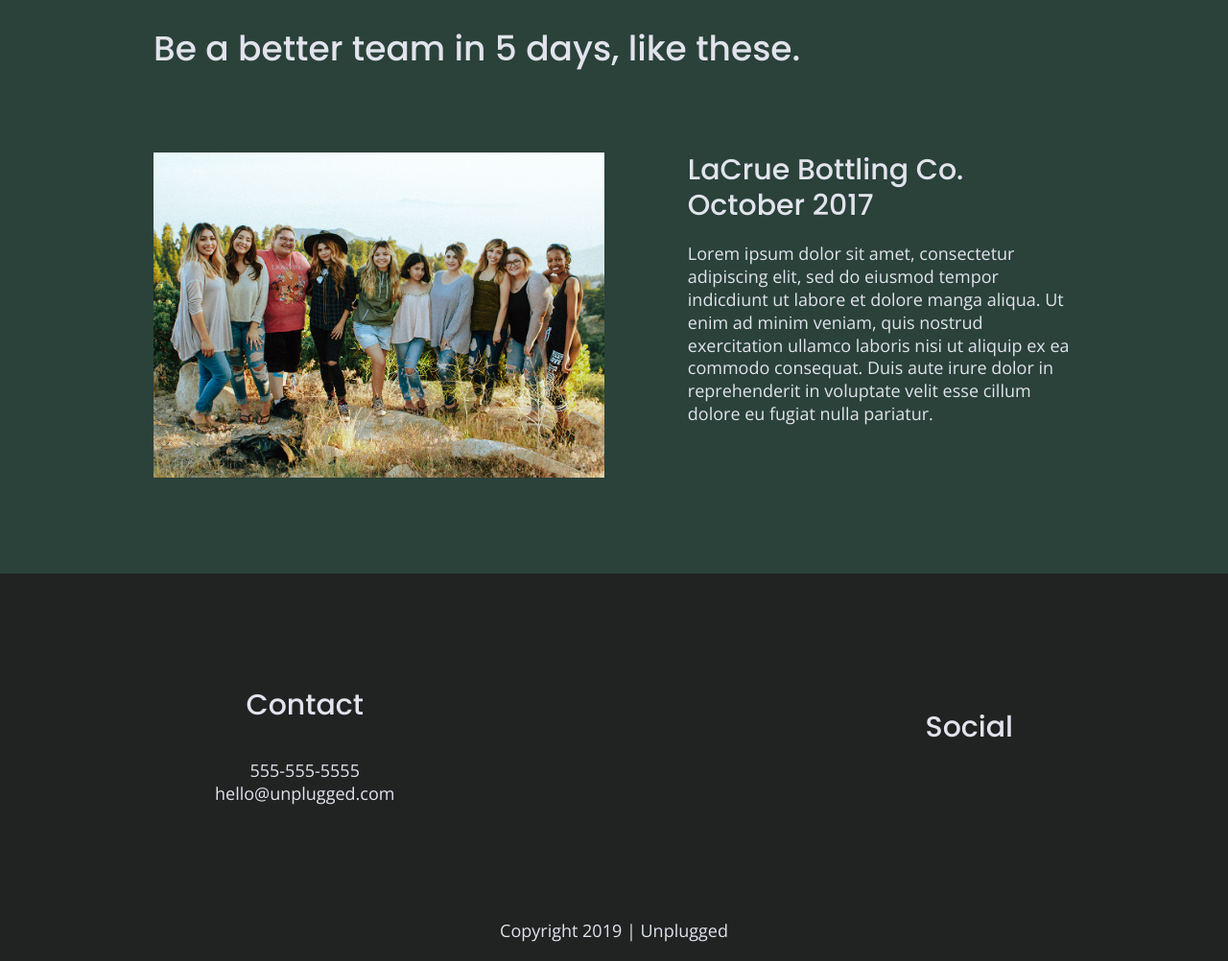
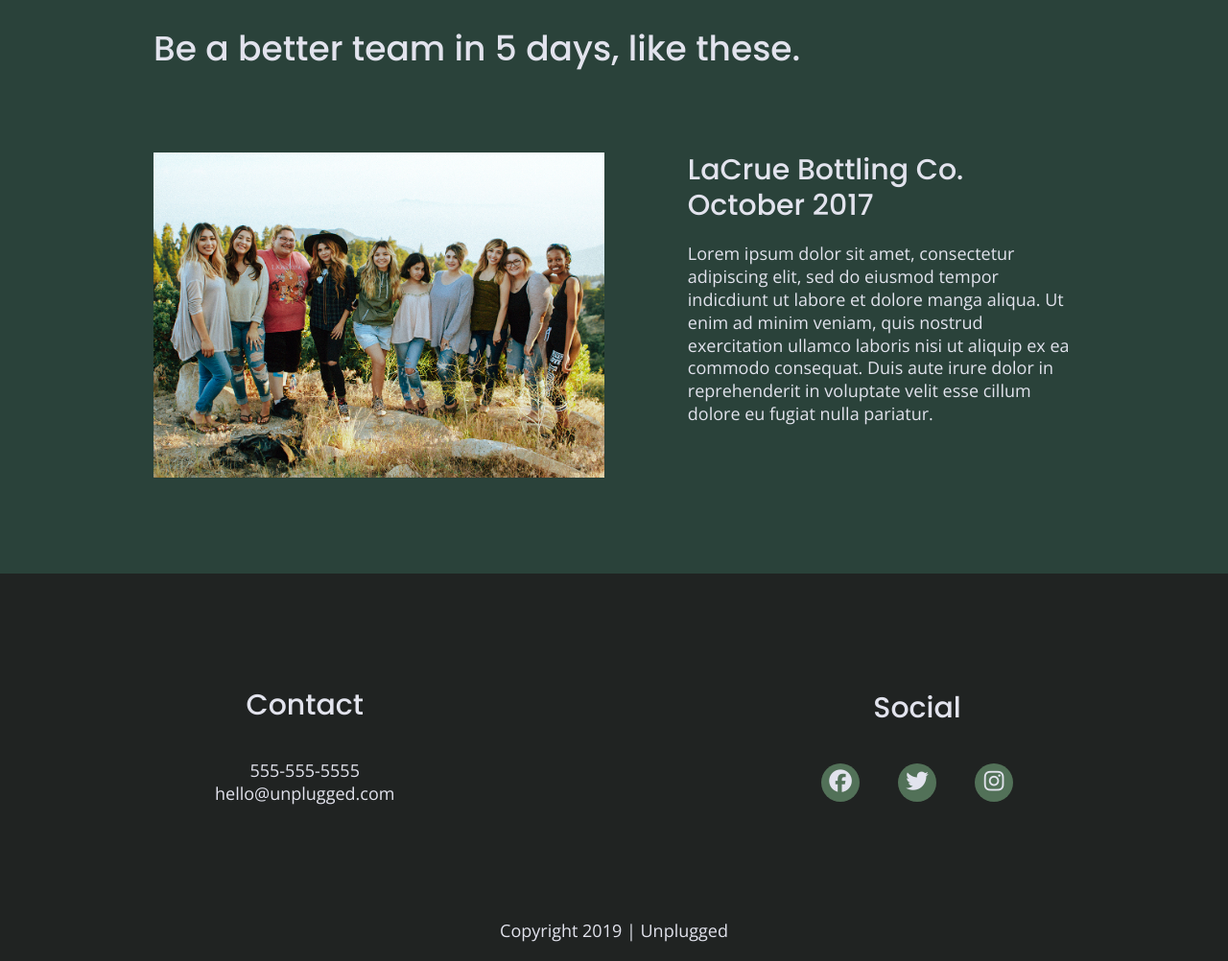
Before and after one commit to thomas-hurrie/unplugged-retreat, a website built with Parcel: page index.html in a window 1280 px wide. Shown: the part 1859-2861 px from the top of the page at 96% size. Built offline with nearby package versions, Linux system fonts and the light colour scheme.

Commit message:
Added social icons

```diff
--- a/css/main.css
+++ b/css/main.css
@@ -230,9 +230,17 @@ footer .social-icons {
 }
 
 footer .social-icons p {
+  background-color: #527158;
+  border-radius: 50%;
+  width: 40px;
+  height: 40px;
   display: flex;
   justify-content: center;
   align-items: center;
+}
+
+footer .social-icons p i {
+  font-size: 1.3125em;
 }
 
 footer .copyright {
@@ -646,6 +654,11 @@ input[type=button] {
       line-height: 1.285;
     }
 
+    footer .social-icons {
+      width: 12.5em;
+      justify-content: space-between;
+    }
+
     footer .copyright {
       width: 100%;
     }
--- a/index.html
+++ b/index.html
@@ -141,9 +141,9 @@
       <div class="social">
         <h4>Social</h4>
         <div class="social-icons">
-        <p><a href="https://www.facebook.com/yoursite" target="_blank"></a></p>
-        <p><a href="https://www.twitter.com/yoursite" target="_blank"></a></p>
-        <p><a href="https://www.instagram.com/yoursite" target="_blank"></a></p>
+        <p><a href="https://www.facebook.com/yoursite" target="_blank"><i class="fab fa-facebook"></i></a></p>
+        <p><a href="https://www.twitter.com/yoursite" target="_blank"><i class="fab fa-twitter"></i></a></p>
+        <p><a href="https://www.instagram.com/yoursite" target="_blank"><i class="fab fa-instagram"></i></a></p>
         </div>
       </div>
     </div>
```
Also changed, not shown: about/index.html (+3 -3 lines), faq/index.html (+3 -3 lines).
